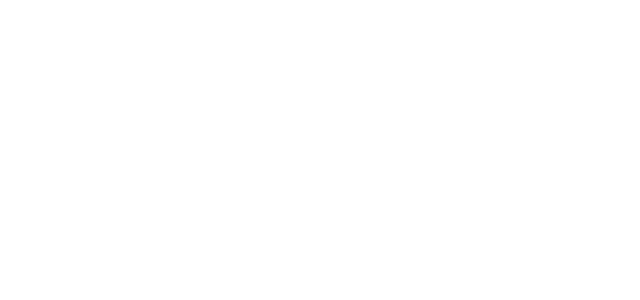
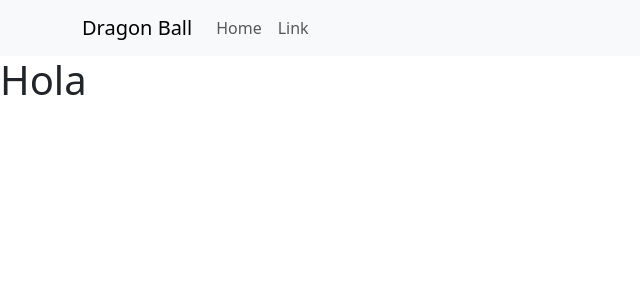
Before and after one commit to Juliancito1/DragonBallApi, a React (Vite) app: page / in a window 1280 px wide. Shown: the top 300 px of the page, without its empty margins (0-640 px from the left). Built offline with nearby package versions, Linux system fonts and the light colour scheme.

Commit message:
Se agrego la pagina principal al router además del navbar y se le cambio el nombre a Menu por un problema de React

```diff
--- a/src/App.jsx
+++ b/src/App.jsx
@@ -1,9 +1,10 @@
 import 'bootstrap/dist/css/bootstrap.min.css'
+import AppRouter from './router/AppRouter'
 function App() {
 
   return (
     <>
-
+      <AppRouter/>
     </>
   )
 }
--- a/src/common/Navbar.jsx
+++ b/src/common/Menu.jsx
@@ -1,7 +1,7 @@
 import { Container, Navbar, Nav } from "react-bootstrap";
 
 
-const Navbar = () => {
+const Menu = () => {
   return (
     <Navbar expand="lg" className="bg-body-tertiary">
       <Container>
@@ -18,4 +18,4 @@ const Navbar = () => {
   );
 }
 
-export default Navbar
+export default Menu
--- /dev/null
+++ b/src/pages/MainPage.jsx
@@ -0,0 +1,11 @@
+import React from 'react'
+
+const MainPage = () => {
+  return (
+    <div>
+      <h1>Hola</h1>
+    </div>
+  )
+}
+
+export default MainPage
--- a/src/router/AppRouter.jsx
+++ b/src/router/AppRouter.jsx
@@ -1,13 +1,17 @@
-import React from 'react'
+import Navbar from '../common/Menu'
 import { BrowserRouter, Route, Routes } from 'react-router-dom'
+import Footer from '../common/Footer'
+import MainPage from '../pages/MainPage'
 
 const AppRouter = () => {
   return (
     <BrowserRouter>
+    <Navbar/>
       <Routes>
-        <Route path='/'/>
+        <Route path='/' element={<MainPage/>}/>
         <Route path='/detalle/:id'/>
       </Routes>
+      <Footer/>
     </BrowserRouter>
   )
 }
```
